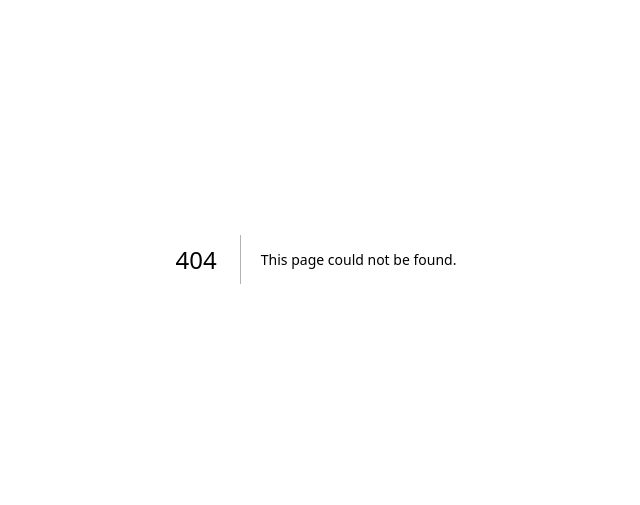
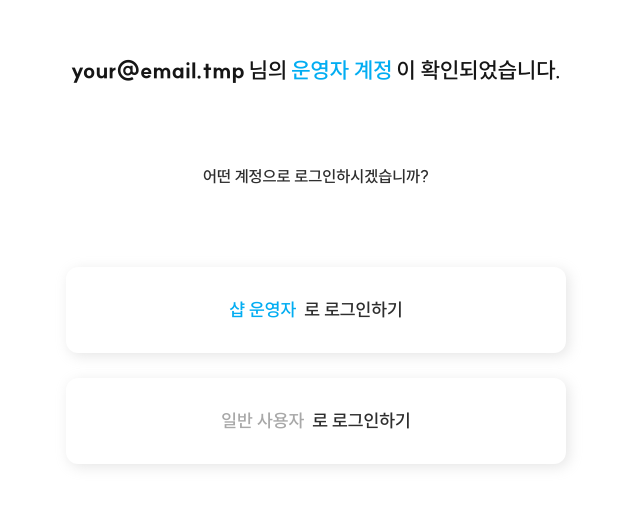
Before and after one commit to mobi-projects/nail-case-client, a Next.js app: page /sign/role in a window 1280 px wide. Before the commit this address had no page. Shown: the part 141-646 px from the top of the page, without its empty margins (324-964 px from the left). Built offline with nearby package versions, Linux system fonts and the light colour scheme.

Commit message:
🎨 로그인 후, 역할 분기 페이지 publishing
* issue: [NAILCASE-224](https://nailcase.atlassian.net/browse/NAILCASE-224)
sub-issues:
  - [NAILCASE-226](https://nailcase.atlassian.net/browse/NAILCASE-226)

```diff
--- /dev/null
+++ b/src/app/(common)/sign/role/page.tsx
@@ -0,0 +1,15 @@
+import AccountDetectionNotice from "@/component/custom/common/sign/role/01"
+import RoutingCardList from "@/component/custom/common/sign/role/02"
+
+export default function CommonSignRole() {
+	const tmpEmail = "your@email.tmp"
+	return (
+		<div className="flex h-dvh w-full flex-col items-center justify-center gap-[80px]">
+			<AccountDetectionNotice email={tmpEmail} />
+			<p className="text-Body02 font-SemiBold text-Gray80">
+				어떤 계정으로 로그인하시겠습니까?
+			</p>
+			<RoutingCardList />
+		</div>
+	)
+}
--- /dev/null
+++ b/src/component/custom/common/sign/role/01/index.tsx
@@ -0,0 +1,10 @@
+export default function AccountDetectionNotice({ email }: { email: string }) {
+	return (
+		<span className="flex gap-[4px] text-Title03 font-SemiBold text-Gray100">
+			<p className="inline-block font-Bold">{email}</p>
+			<p className="inline-block">님의</p>
+			<p className="inline-block text-PB100">운영자 계정</p>
+			<p className="inline-block">이 확인되었습니다.</p>
+		</span>
+	)
+}
--- /dev/null
+++ b/src/component/custom/common/sign/role/02/index.tsx
@@ -0,0 +1,39 @@
+"use client"
+import { useRouter } from "next/navigation"
+import type { HTMLAttributes, PropsWithChildren } from "react"
+
+import { COMMON_HOME, MANAGER_BASE_HOME } from "@/constant/routing-path"
+
+export default function RoutingCardList() {
+	const router = useRouter()
+	return (
+		<div className="flex flex-col gap-[25px]">
+			<RoutingCard onClick={() => router.push(MANAGER_BASE_HOME)}>
+				<span className="flex gap-2 text-Headline02 font-SemiBold text-Gray80">
+					<p className="text-PB100">샵 운영자</p>
+					<p>로 로그인하기</p>
+				</span>
+			</RoutingCard>
+
+			<RoutingCard onClick={() => router.push(COMMON_HOME)}>
+				<span className="flex gap-2 text-Headline02 font-SemiBold text-Gray80">
+					<p className="text-Gray40">일반 사용자</p>
+					<p>로 로그인하기</p>
+				</span>
+			</RoutingCard>
+		</div>
+	)
+}
+function RoutingCard({
+	children,
+	...rest
+}: PropsWithChildren & HTMLAttributes<HTMLButtonElement>) {
+	return (
+		<button
+			className="flex h-[86px] w-[500px] cursor-pointer items-center justify-center rounded-[12px] text-center shadow-customGray80 transition-all hover:scale-95 active:bg-Gray10"
+			{...rest}
+		>
+			{children}
+		</button>
+	)
+}
--- a/src/constant/routing-path.ts
+++ b/src/constant/routing-path.ts
@@ -1,3 +1,9 @@
+/* [누구나 접근 허용] */
+export const COMMON_HOME = "/"
+export const COMMON_SIGN = "/sign"
+export const COMMON_SIGN_ROLE = "/sign/role"
+
+/* [판매자 접근 허용] */
 export const MANAGER_BASE_HOME = "/manager/base"
 
 export const MANAGER_BASE_SCHEDULE_THIS_MONTH = "/manager/base/schedule"
@@ -12,3 +18,6 @@ export const MANAGER_BASE_MYSHOP_PHOTO = "/manager/base/my-shop/photo"
 export const MANAGER_BASE_MYSHOP_POST = "/manager/base/my-shop/post"
 export const MANAGER_BASE_MYSHOP_REVIEW = "/manager/base/my-shop/review"
 export const MANAGER_BASE_MYSHOP_STATISTICS = "/manager/base/my-shop/statistics"
+
+/* [소비자 접근 허용] */
+export const CUSTOMER_SHOP = "/shop" // dynamic
```
